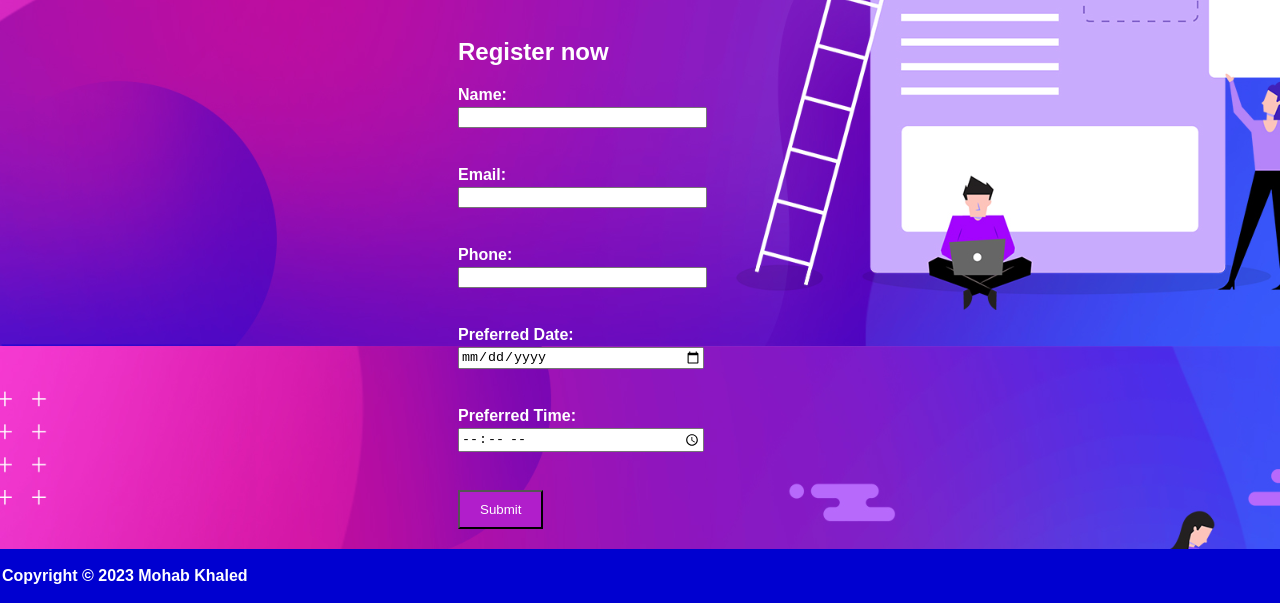
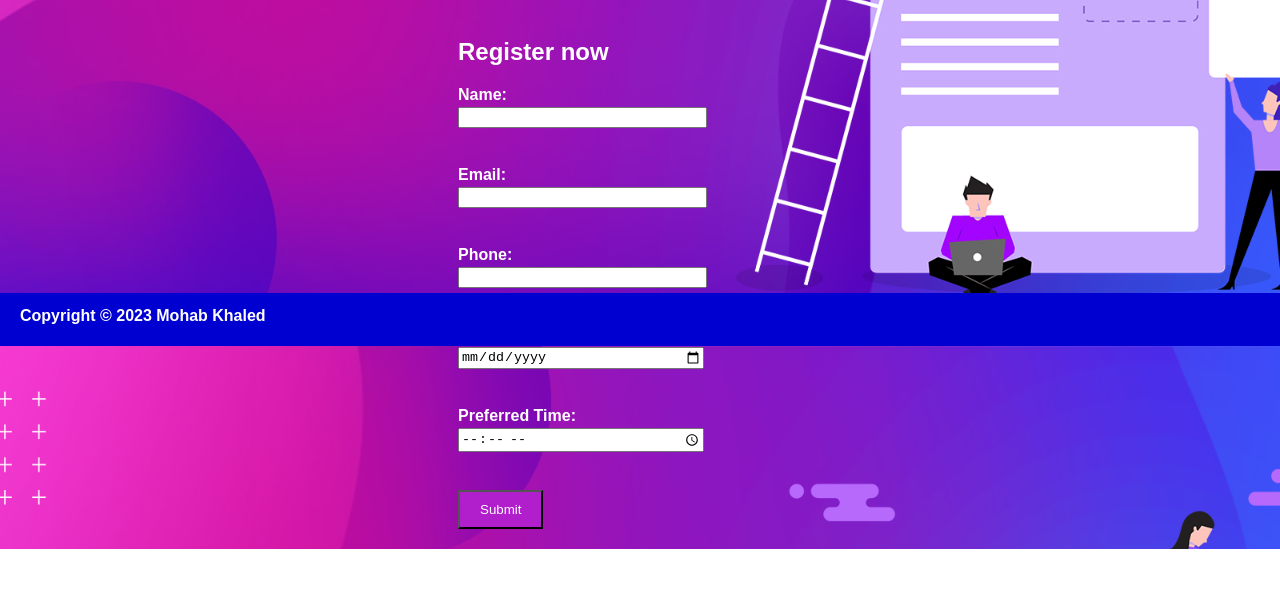
Before and after one commit to mohabk044/site2, a plain HTML site: page index.html in a window 1280 px wide. Shown: the part 454-1057 px from the top of the page. After the commit the page ends 1003 px from the top, so only its background shows below. Drawn offline with Linux system fonts and the light colour scheme.

Commit message:
Update style.css

```diff
--- a/style.css
+++ b/style.css
@@ -100,13 +100,22 @@ section {
 .footer {
     background-color: rgb(0, 0, 208);
     color: #fff;
-    padding: 2px;
+     padding: 20px;
     display: flex;
     justify-content: space-between;
+    position: fixed;
+    left: 0;
+    bottom: 0;
+    width: 100%;
+    height: 13px;
 }
 
 .footer-title {
-    font-size: 1.2em;
+        font-size: 1.2em;
+    font-weight: 600;
+    justify-content: space-between;
+    margin-top: -.5%;
+    margin-bottom: 8%;font-size: 1.2em;
     font-weight: 600;
 }
 
```
